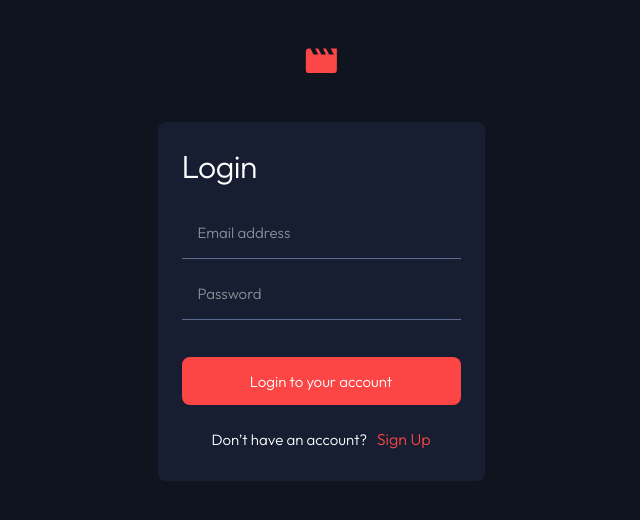
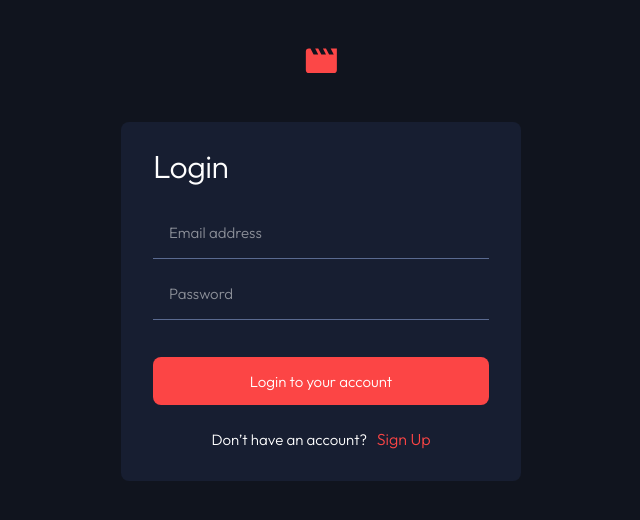
Before and after one commit to LucasS-Goncalves/entertainment-web-app, an Angular app: page / in a window 1280 px wide. Shown: the top 520 px of the page, without its empty margins (319-959 px from the left). Built offline with nearby package versions, Linux system fonts and the light colour scheme.

Commit message:
finishing mobile styles and working on tablet styles

```diff
--- a/src/app/components/auth/auth.component.css
+++ b/src/app/components/auth/auth.component.css
@@ -25,9 +25,6 @@
 
 .container .form .form-container{
   width: 279px;
-  /* display: flex;
-  flex-direction: column;
-  gap: 2.2rem; */
 }
 
 .container .form .form-container .form-title{
@@ -90,3 +87,20 @@
   color: var(--red);
   margin-left: .4rem;
 }
+
+@media(min-width: 768px){
+
+  .container .form{
+    width: 400px;
+    display: flex;
+    align-items: center;
+    justify-content: center;
+    background-color: var(--blue-2);
+    padding-top: 1.5rem;
+    border-radius: 8px;
+  }
+
+  .container .form .form-container{
+    width: 336px;
+  }
+}
```
